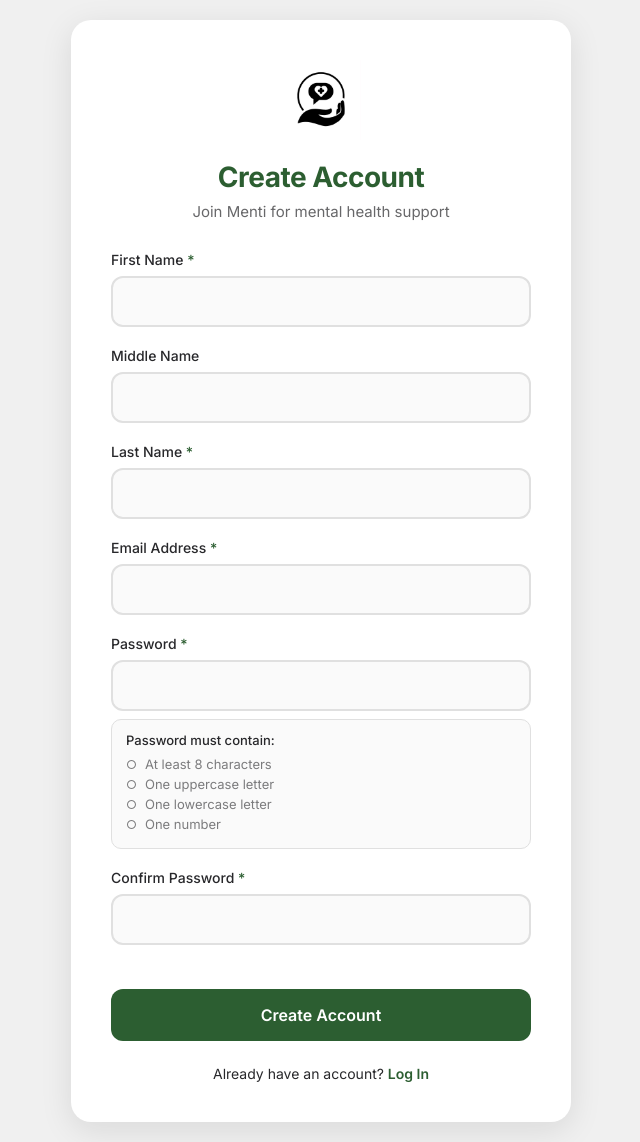
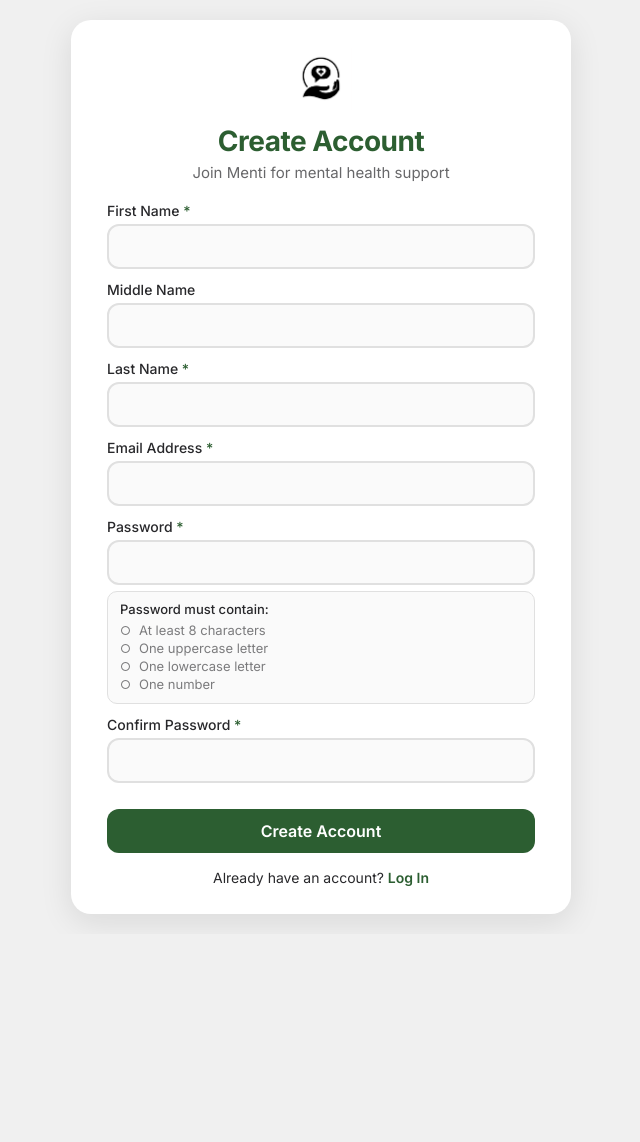
Before and after one commit to sh3ki/menti_chatbot, a Flask app: page /signup in a window 1280 px wide. Shown: the whole page, without its empty margins (319-959 px from the left). After the commit the page ends 921 px from the top, so only its background shows below. Run offline with Flask 3, Linux system fonts and the light colour scheme; some libraries are stand-ins or nearby versions.

Commit message:
Update templates/signup.html

```diff
--- a/templates/signup.html
+++ b/templates/signup.html
@@ -31,7 +31,7 @@
             box-shadow: 0 8px 32px rgba(15, 15, 15, 0.1);
             width: 100%;
             max-width: 500px;
-            padding: 40px;
+            padding: 28px 36px;
             animation: fadeIn 0.4s ease;
         }
 
@@ -48,13 +48,13 @@
 
         .logo-section {
             text-align: center;
-            margin-bottom: 30px;
+            margin-bottom: 20px;
         }
 
         .logo {
-            width: 80px;
-            height: 80px;
-            margin: 0 auto 16px;
+            width: 62px;
+            height: 62px;
+            margin: 0 auto 10px;
             object-fit: contain;
         }
 
@@ -62,7 +62,7 @@
             color: #2C5E31;
             font-size: 28px;
             font-weight: 700;
-            margin-bottom: 8px;
+            margin-bottom: 5px;
             letter-spacing: -0.5px;
         }
 
@@ -73,7 +73,7 @@
         }
 
         .form-group {
-            margin-bottom: 20px;
+            margin-bottom: 12px;
         }
 
         .form-row {
@@ -84,7 +84,7 @@
 
         label {
             display: block;
-            margin-bottom: 8px;
+            margin-bottom: 5px;
             color: #28282B;
             font-weight: 500;
             font-size: 14px;
@@ -98,7 +98,7 @@
         input[type="email"],
         input[type="password"] {
             width: 100%;
-            padding: 14px 16px;
+            padding: 11px 14px;
             border: 2px solid #E0E0E0;
             border-radius: 12px;
             font-size: 15px;
@@ -157,21 +157,21 @@
             background: #FAFAFA;
             border: 1px solid #E0E0E0;
             border-radius: 10px;
-            padding: 12px 14px;
-            margin-top: 8px;
+            padding: 9px 12px;
+            margin-top: 6px;
             font-size: 13px;
         }
 
         .password-requirements p {
             color: #28282B;
             font-weight: 500;
-            margin-bottom: 8px;
+            margin-bottom: 5px;
         }
 
         .requirement {
             color: #28282B;
             opacity: 0.6;
-            margin: 4px 0;
+            margin: 2px 0;
             display: flex;
             align-items: center;
             gap: 8px;
@@ -194,7 +194,7 @@
 
         .signup-btn {
             width: 100%;
-            padding: 16px;
+            padding: 12px;
             background: #2C5E31;
             color: #FFFFFF;
             border: none;
@@ -203,7 +203,7 @@
             font-weight: 600;
             cursor: pointer;
             transition: all 0.2s ease;
-            margin-top: 24px;
+            margin-top: 14px;
             font-family: inherit;
         }
 
@@ -227,7 +227,7 @@
 
         .login-link {
             text-align: center;
-            margin-top: 24px;
+            margin-top: 16px;
             color: #28282B;
             font-size: 14px;
         }
@@ -283,7 +283,7 @@
         /* Responsive */
         @media (max-width: 768px) {
             .signup-container {
-                padding: 30px 24px;
+                padding: 24px 22px;
             }
 
             .form-row {
@@ -380,12 +380,6 @@
             createUserWithEmailAndPassword,
             updateProfile
         } from 'https://www.gstatic.com/firebasejs/10.8.0/firebase-auth.js';
-        import {
-            getFirestore,
-            doc,
-            setDoc,
-            serverTimestamp
-        } from 'https://www.gstatic.com/firebasejs/10.8.0/firebase-firestore.js';
 
         // Firebase configuration
         const firebaseConfig = {
@@ -400,7 +394,6 @@
         // Initialize Firebase
         const app = initializeApp(firebaseConfig);
         const auth = getAuth(app);
-        const db = getFirestore(app);
 
         // DOM Elements
         const signupForm = document.getElementById('signupForm');
@@ -553,24 +546,15 @@
                     displayName: fullName
                 });
 
-                // Save additional user data to Firestore
-                await setDoc(doc(db, 'users', user.uid), {
-                    firstName: firstNameInput.value.trim(),
-                    middleName: middleNameInput.value.trim(),
-                    lastName: lastNameInput.value.trim(),
-                    email: emailInput.value.trim(),
-                    displayName: fullName,
-                    isActive: true,
-                    createdAt: serverTimestamp(),
-                    lastLogin: serverTimestamp()
-                });
-
                 // Show success message
                 showAlert('Account created successfully! Redirecting...', 'success');
 
-                // Redirect to chat page after 2 seconds
+                // The user should explicitly log in after signup. Sign out first
+                // so login.html does not immediately redirect back to the chat.
                 setTimeout(() => {
-                    window.location.href = '/chat-page';
+                    auth.signOut().finally(() => {
+                        window.location.href = '/login';
+                    });
                 }, 2000);
 
             } catch (error) {
```
